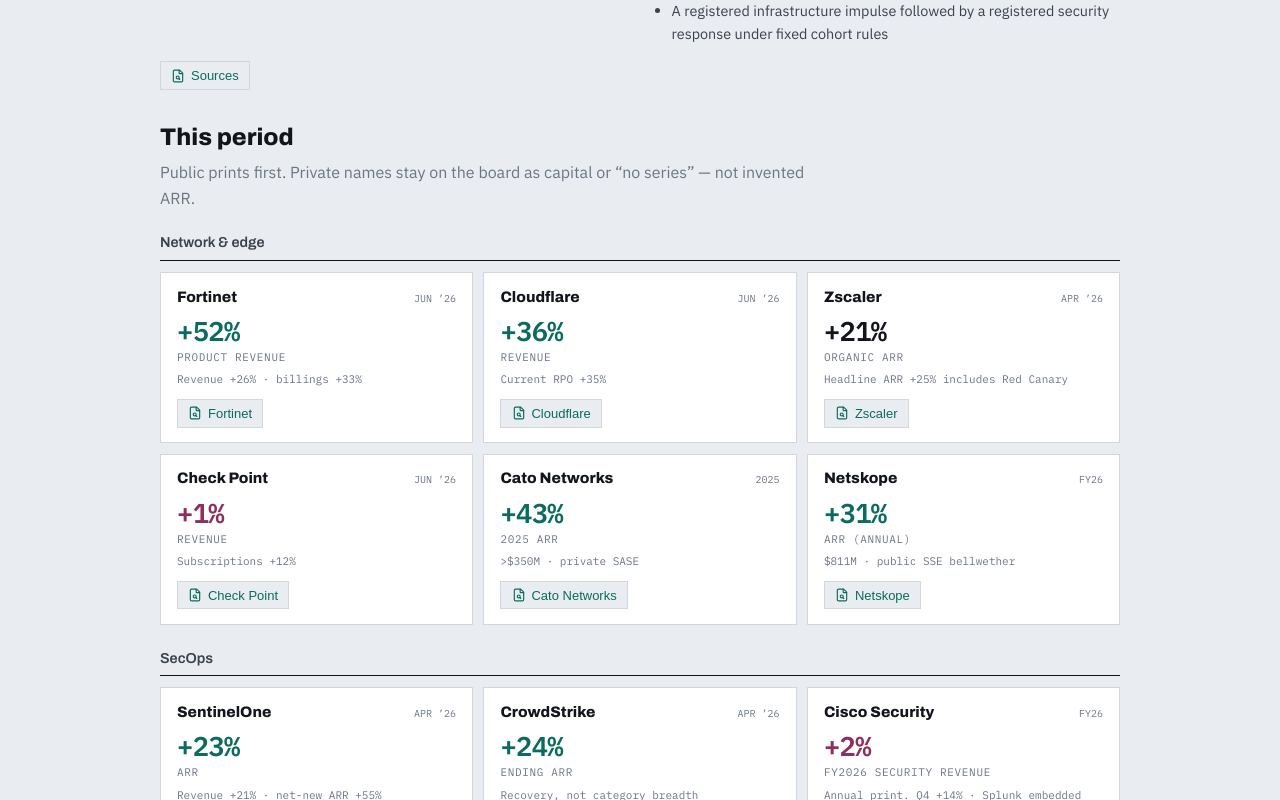
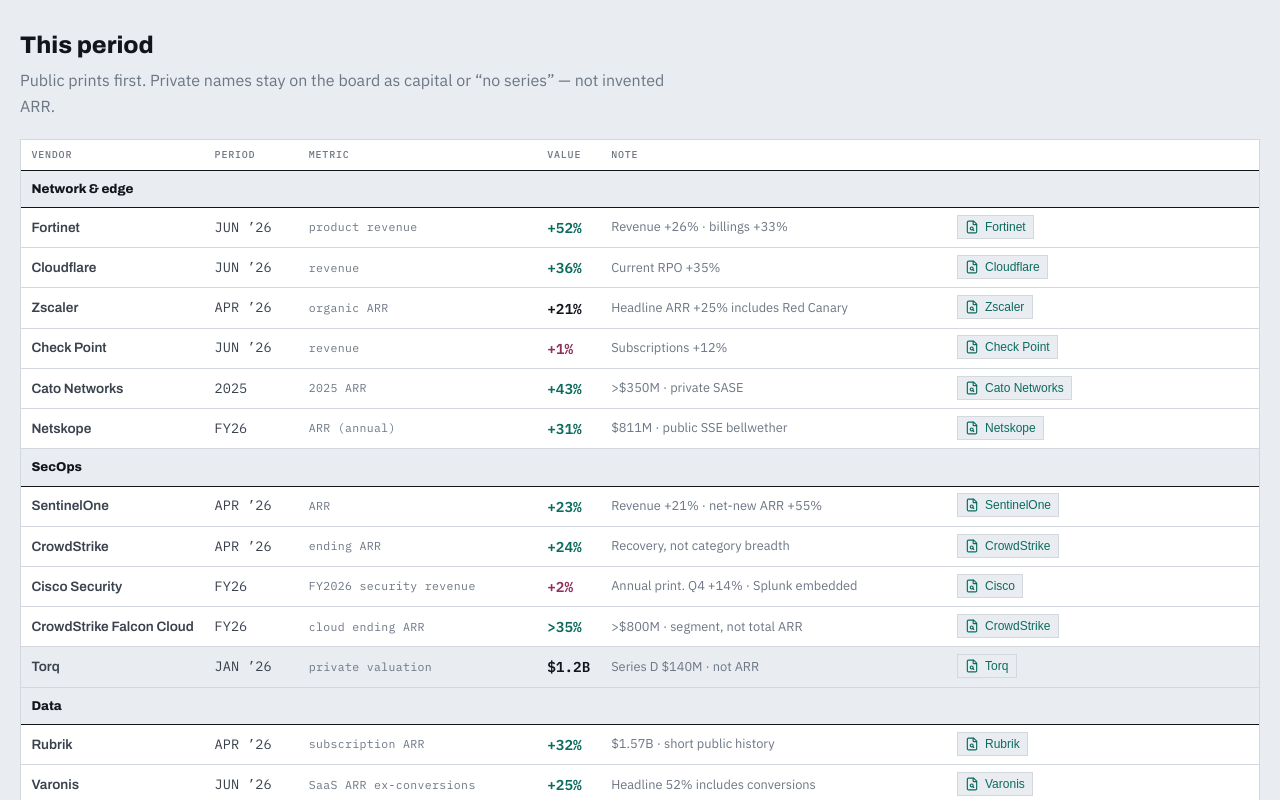
Before and after one commit to jessepike/sec-market, a React (Vite) app in the folder web/: page / in a window 1280 px wide. Shown: the part 1080-1880 px from the top of the page. Built offline with nearby package versions, Linux system fonts and the light colour scheme.

Commit message:
Convert prints card wall to dense comparable table
Replace per-vendor cards with a grouped table (vendor, period, metric,
value, note, source) and widen --content-max to 1280px for data density.

```diff
--- a/web/src/components/PrintGrid.tsx
+++ b/web/src/components/PrintGrid.tsx
@@ -8,31 +8,50 @@ export function PrintGrid() {
         <h2 id="prints-heading">This period</h2>
         <p>Public prints first. Private names stay on the board as capital or “no series” — not invented ARR.</p>
       </div>
+      <div className="table-scroll print-table-scroll">
+        <table className="print-table">
+          <thead>
+            <tr>
+              <th scope="col">Vendor</th>
+              <th scope="col">Period</th>
+              <th scope="col">Metric</th>
+              <th scope="col">Value</th>
+              <th scope="col">Note</th>
+              <th scope="col">
+                <span className="visually-hidden">Source</span>
+              </th>
+            </tr>
+          </thead>
           {printGroups.map((group) => {
             const prints = vendorPrints.filter((print) => print.group === group)
             if (prints.length === 0) return null
             return (
-          <div key={group} className="print-group">
-            <div className="grouphdr">
-              <span className="grouphdr__title">{group}</span>
-            </div>
-            <div className="print-cards">
+              <tbody key={group} className="print-table__group">
+                <tr>
+                  <th scope="colgroup" colSpan={6}>
+                    {group}
+                  </th>
+                </tr>
                 {prints.map((print) => (
-                <article key={print.id} className="print-card">
-                  <header className="print-card__top">
-                    <h3>{print.name}</h3>
-                    <span>{print.period}</span>
-                  </header>
-                  <p className={`print-card__value print-card__value--${print.tone}`}>{print.value}</p>
-                  <p className="print-card__metric">{print.metric}</p>
-                  <p className="print-card__note">{print.note}</p>
+                  <tr
+                    key={print.id}
+                    className={print.surface === 'coverage' ? 'print-table__coverage' : undefined}
+                  >
+                    <th scope="row">{print.name}</th>
+                    <td className="print-table__period">{print.period}</td>
+                    <td className="print-table__metric">{print.metric}</td>
+                    <td className={`print-table__value print-table__value--${print.tone}`}>{print.value}</td>
+                    <td className="print-table__note">{print.note}</td>
+                    <td className="print-table__source">
                       <EvidenceLink ids={print.evidenceIds} />
-                </article>
+                    </td>
+                  </tr>
                 ))}
-            </div>
-          </div>
+              </tbody>
             )
           })}
+        </table>
+      </div>
     </section>
   )
 }
--- a/web/src/index.css
+++ b/web/src/index.css
@@ -22,7 +22,7 @@
   --radius: 0;
   --radius-sm: 0;
   --header-height: 56px;
-  --content-max: 1000px;
+  --content-max: 1280px;
   --prose-max: 68ch;
 }
 
@@ -539,76 +539,45 @@ select:focus-visible {
   margin-top: 0.85rem;
 }
 
-.print-cards {
-  display: grid;
-  grid-template-columns: repeat(3, minmax(0, 1fr));
-  gap: 0.65rem;
-}
-
-.print-card {
-  background: var(--color-surface);
-  border: 1px solid var(--color-border);
-  padding: 0.9rem 1rem;
-}
-
-.print-card__top {
-  display: flex;
-  justify-content: space-between;
-  align-items: baseline;
-  gap: 0.5rem;
-}
-
-.print-card__top h3 {
-  margin: 0;
+.print-table-scroll {
+  background: var(--color-surface);
+}
+
+.print-table {
+  width: 100%;
+  min-width: 42rem;
+  border-collapse: collapse;
+  background: var(--color-surface);
+  font-size: 0.85rem;
+}
+
+.print-table th,
+.print-table td {
+  text-align: left;
+  padding: 0.42rem 0.65rem;
+  border-bottom: 1px solid var(--color-border);
+  vertical-align: middle;
+}
+
+.print-table thead th {
+  font-family: var(--font-mono);
+  font-size: 0.625rem;
+  letter-spacing: 0.08em;
+  text-transform: uppercase;
+  color: var(--color-text-muted);
+  font-weight: 500;
+  border-bottom: 1px solid var(--color-heading);
+  background: var(--color-surface);
+}
+
+.print-table tbody th[scope='row'] {
   font-family: var(--font-display);
-  font-size: 0.95rem;
-}
-
-.print-card__top span {
-  font-family: var(--font-mono);
-  font-size: 0.625rem;
-  color: var(--color-text-muted);
-}
-
-.print-card__value {
-  margin: 0.65rem 0 0;
-  font-family: var(--font-mono);
-  font-size: 1.7rem;
-  font-weight: 600;
-  letter-spacing: -0.025em;
-  line-height: 1;
-  color: var(--color-heading);
-}
-
-.print-card__value--up {
-  color: var(--color-success);
-}
-
-.print-card__value--down {
-  color: var(--color-alert);
-}
-
-.print-card__metric,
-.print-card__note {
-  margin: 0.3rem 0 0;
-  font-family: var(--font-mono);
-  font-size: 0.6875rem;
-  text-transform: uppercase;
-  letter-spacing: 0.06em;
-  color: var(--color-text-muted);
-}
-
-.print-card__note {
-  text-transform: none;
-  letter-spacing: 0;
-  margin-bottom: 0.65rem;
-}
-
-.print-table {
-  font-size: 0.88rem;
-}
-
-.print-table__group th {
+  font-weight: 600;
+  font-size: 0.85rem;
+  white-space: nowrap;
+}
+
+.print-table__group th[colspan] {
   font-family: var(--font-display);
   font-size: 0.8rem;
   letter-spacing: 0;
@@ -616,7 +585,7 @@ select:focus-visible {
   color: var(--color-heading);
   background: var(--color-bg);
   border-bottom: 1px solid var(--color-heading);
-  padding: 0.55rem 0.75rem;
+  padding: 0.5rem 0.65rem;
 }
 
 .print-table__period,
@@ -625,9 +594,18 @@ select:focus-visible {
   white-space: nowrap;
 }
 
+.print-table__metric {
+  font-family: var(--font-mono);
+  font-size: 0.72rem;
+  letter-spacing: 0.03em;
+  color: var(--color-text-muted);
+  white-space: nowrap;
+}
+
 .print-table__value {
   font-weight: 600;
-  font-size: 0.95rem;
+  font-size: 0.9rem;
+  color: var(--color-heading);
 }
 
 .print-table__value--up {
@@ -638,14 +616,25 @@ select:focus-visible {
   color: var(--color-alert);
 }
 
-.print-table__coverage td {
+.print-table__note {
+  font-size: 0.8rem;
+  color: var(--color-text-muted);
+  min-width: 10rem;
+}
+
+.print-table__source {
+  width: 1%;
+  white-space: nowrap;
+}
+
+.print-table__source .evidence-link {
+  font-size: 0.75rem;
+  padding: 0.25rem 0.45rem;
+}
+
+.print-table__coverage td,
+.print-table__coverage th[scope='row'] {
   background: var(--color-bg);
-}
-
-.print-table__coverage details {
-  border: 0;
-  background: transparent;
-  padding: 0;
 }
 
 /* Tempo */
@@ -1709,10 +1698,6 @@ select:focus-visible {
 
 /* Responsive */
 @media (max-width: 860px) {
-  .print-cards {
-    grid-template-columns: repeat(2, minmax(0, 1fr));
-  }
-
   .judgment__grid {
     grid-template-columns: 1fr;
   }
@@ -1745,9 +1730,12 @@ select:focus-visible {
   }
 
   .chart-multiples,
-  .print-cards,
   .context-band__grid {
     grid-template-columns: 1fr;
+  }
+
+  .print-table-scroll {
+    margin-inline: -0.25rem;
   }
 
   .activity-row summary {
```
Lines whose indentation alone changed are shown as unchanged.
